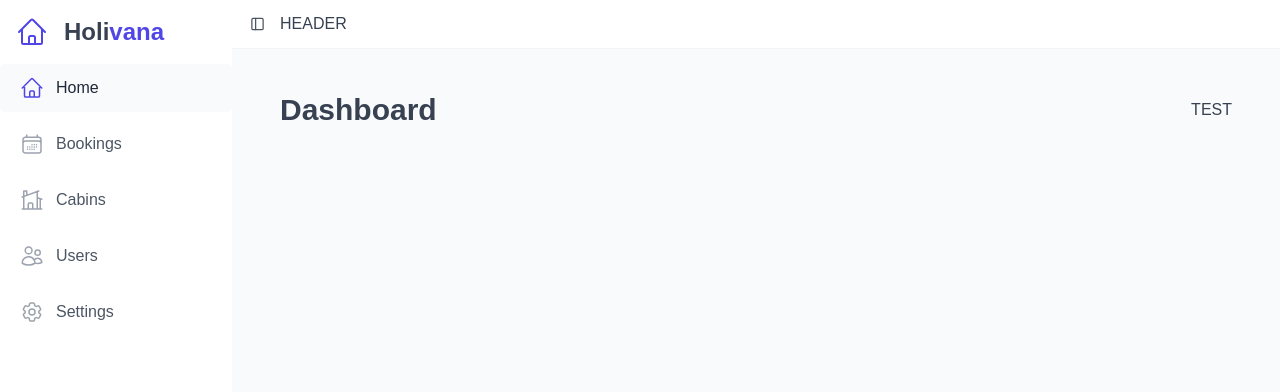
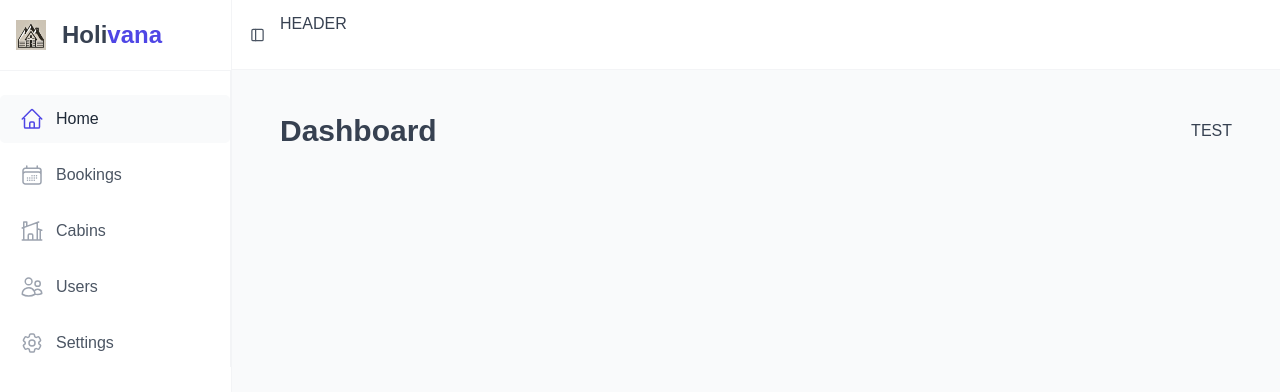
Before and after one commit to boildeg/campspot, a React (Vite) app: page /dashboard in a window 1280 px wide. Shown: the top 392 px of the page. Built offline with nearby package versions, Linux system fonts and the light colour scheme.

Commit message:
Update project dependencies and configuration to use React App ESLint preset and Vite ESLint plugin

```diff
--- a/src/ui/Header.jsx
+++ b/src/ui/Header.jsx
@@ -6,6 +6,7 @@ const StyledHeader = styled.header`
   padding: 1.2rem 4.8rem;
   border-bottom: 1px solid var(--color-grey-100);
   position: relative;
+  min-height: 7rem;
 `;
 
 const CollapseButton = styled.button`
@@ -43,7 +44,7 @@ const CollapseIcon = styled.div`
   justify-content: center;
 `;
 
-function Header({ isCollapsed, handleToggle }) {
+function Header({ handleToggle }) {
   return (
     <StyledHeader>
       HEADER
--- a/src/ui/Logo.jsx
+++ b/src/ui/Logo.jsx
@@ -1,26 +1,25 @@
 import styled from "styled-components";
-import { HiOutlineHome } from "react-icons/hi2";
+import logo from "../assets/logo.png";
 
 const StyledLogo = styled.div`
   text-align: center;
-  height: 6.4rem;
+  height: 7rem;
   display: flex;
   align-items: center;
   /* justify-content: center; */
   gap: 1.6rem;
   padding-left: 1.6rem;
+
+  img {
+    height: 3rem;
+    width: 3rem;
+  }
 `;
 
 const Icon = styled.div`
   display: flex;
   align-items: center;
   justify-content: center;
-
-  & svg {
-    width: 3.2rem;
-    height: 3.2rem;
-    color: var(--color-brand-600);
-  }
 `;
 
 const Text = styled.h1`
@@ -40,8 +39,9 @@ function Logo({ isCollapsed }) {
   return (
     <StyledLogo isCollapsed={isCollapsed}>
       <Icon>
-        <HiOutlineHome />
+        <img src={logo} alt="Logo" />
       </Icon>
+
       {!isCollapsed && (
         <Text>
           Holi<span>vana</span>
--- a/src/ui/MainNav.jsx
+++ b/src/ui/MainNav.jsx
@@ -12,6 +12,8 @@ const NavList = styled.ul`
   display: flex;
   flex-direction: column;
   gap: 0.8rem;
+  padding-top: 2.4rem;
+  border-right: 1px solid var(--color-grey-100);
 `;
 
 const StyledNavLink = styled(NavLink)`
--- a/src/ui/Sidebar.jsx
+++ b/src/ui/Sidebar.jsx
@@ -6,7 +6,7 @@ const StyledSidebar = styled.aside`
   /* padding: 2.1rem 1.2rem; */
   width: 23.2rem;
   height: 100%;
-
+  border-right: 1px solid var(--color-grey-100);
   transition: all 0.3s ease;
   grid-row: 1/-1;
 
@@ -17,6 +17,7 @@ const StyledSidebar = styled.aside`
 
 const LogoWrapper = styled.div`
   position: relative;
+  border-bottom: 1px solid var(--color-grey-100);
 `;
 
 function Sidebar({ isCollapsed }) {
--- a/vite.config.ts
+++ b/vite.config.ts
@@ -1,7 +1,8 @@
 import { defineConfig } from "vite";
 import react from "@vitejs/plugin-react";
+import eslint from "vite-plugin-eslint";
 
 // https://vitejs.dev/config/
 export default defineConfig({
-  plugins: [react()],
+  plugins: [react(), eslint()],
 });
```
Also changed, not shown: package.json (+14 -16 lines), .eslintrc.cjs (deleted), .eslintrc.json (added), src/assets/logo.png (added), 1 other file (tests, documents, lock files or other folders).
